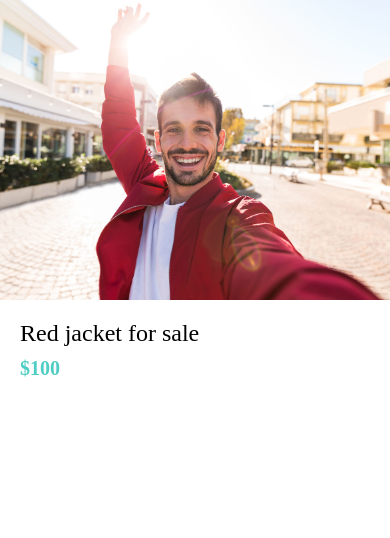
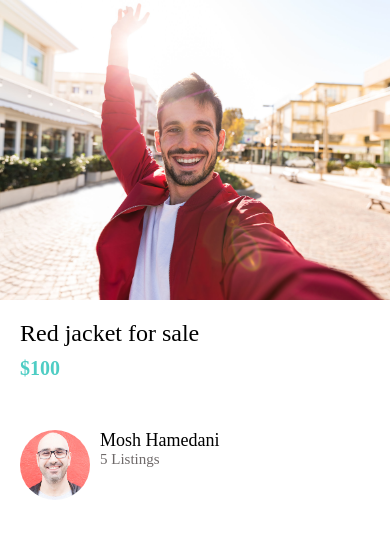
Before and after one commit to gerrcass/DoneWithIt, a React Native app: screen / in a window 390 px wide. Shown: the top 538 px of the page. Built offline with nearby package versions, Linux system fonts and the light colour scheme.

Commit message:
Implementing a ListItem component intended to be reusable.

```diff
--- /dev/null
+++ b/app/components/ListItem.js
@@ -0,0 +1,35 @@
+import React from "react";
+import { Image, StyleSheet, Text, View } from "react-native";
+
+import AppText from "./AppText";
+import colors from "../config/colors";
+export default function ListItem({ title, subTitle, image }) {
+  return (
+    <View style={styles.container}>
+      <Image style={styles.image} source={image} />
+      <View>
+        <AppText style={styles.title}>{title}</AppText>
+        <AppText style={styles.subTitle}>{subTitle}</AppText>
+      </View>
+    </View>
+  );
+}
+
+const styles = StyleSheet.create({
+  container: {
+    flexDirection: "row",
+  },
+  image: {
+    width: 70,
+    height: 70,
+    borderRadius: 35,
+    marginRight: 10,
+  },
+  subTitle: {
+    fontSize: 15,
+    color: colors.medium,
+  },
+  title: {
+    fontWeight: "500",
+  },
+});
--- a/app/config/colors.js
+++ b/app/config/colors.js
@@ -3,4 +3,5 @@
   secondary: "#4ecdc4",
   black: "#000",
   white: "#fff",
+  medium: "#6e6969",
 };
--- a/app/screens/ListingDetailsScreen.js
+++ b/app/screens/ListingDetailsScreen.js
@@ -2,6 +2,7 @@
 import { Image, StyleSheet, Text, View } from "react-native";
 
 import AppText from "../components/AppText";
+import ListItem from "../components/ListItem";
 import colors from "../config/colors";
 
 export default function ListingDetailsScreen() {
@@ -11,6 +12,13 @@
       <View style={styles.detailsContainer}>
         <AppText style={styles.title}>Red jacket for sale</AppText>
         <AppText style={styles.price}>$100</AppText>
+        <View style={styles.userContainer}>
+          <ListItem
+            image={require("../assets/mosh.jpg")}
+            title="Mosh Hamedani"
+            subTitle="5 Listings"
+          />
+        </View>
       </View>
     </View>
   );
@@ -34,4 +42,7 @@
     fontSize: 24,
     fontWeight: "500",
   },
+  userContainer: {
+    marginVertical: 40,
+  },
 });
```
